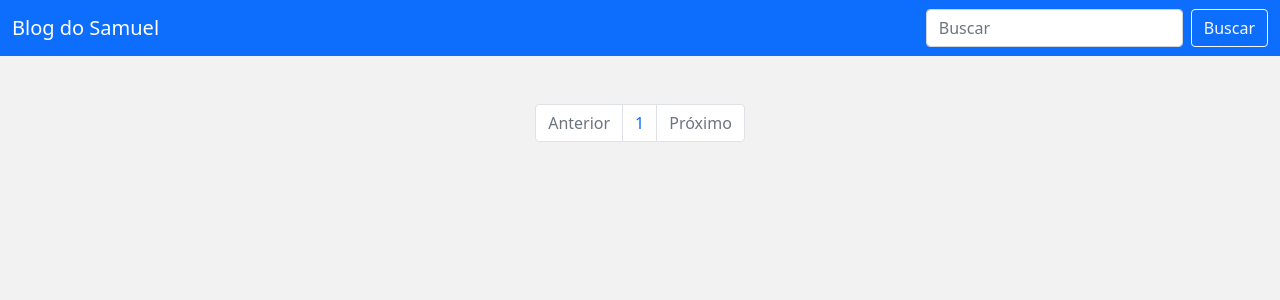
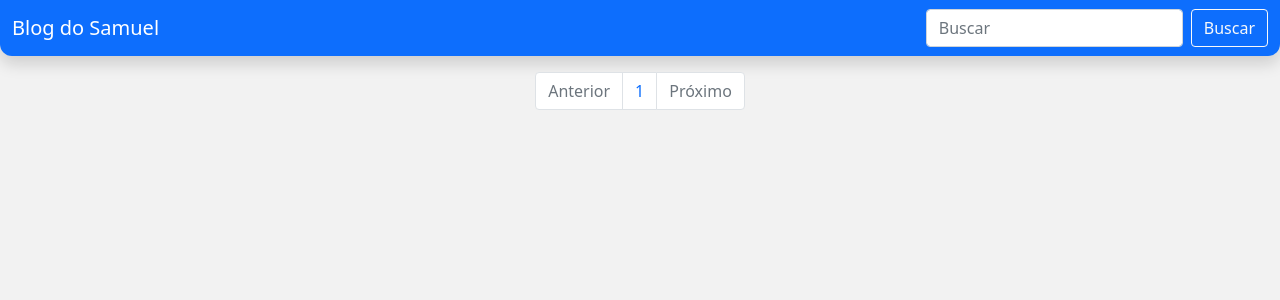
Before and after one commit to samueloliveiraf/projeto-blog, a Django app: page / in a window 1280 px wide. Shown: the top 300 px of the page. Run offline with Django 4.2, Linux system fonts and the light colour scheme; data that the repository does not hold is empty; some libraries are stand-ins or nearby versions.

Commit message:
ajuste nos template + css

```diff
--- a/blog/templates/blog/post/posts.html
+++ b/blog/templates/blog/post/posts.html
@@ -1,17 +1,24 @@
 {% extends 'base.html' %}
+{% load static %}
 
 {% block title %} Meu Blog {% endblock %}
+{% block link %}
+    <link href="{% static 'css/blog.css' %}" type="text/css" rel="stylesheet" media="screen,projection">
+{% endblock %}
+
 {% block content %}
     {% for post in posts %}
+        <a href="{{ post.get_absolute_url }}">
+            <div class="card p-3 mt-3 shadow p-1 rounded">
                 <h3>
-            <a href="{{ post.get_absolute_url }}">
                     {{ post.titulo }}
-            </a>
                 </h3>
                 <p class="date">
                     Publicação {{ post.publicada }} usuário {{ post.autor }}
                 </p>
                 {{ post.corpo|truncatewords:30|linebreaks }}
+            </div>
+        </a>
     {% endfor %}
     {% include "paginacao.html" with page=page_obj %}
 {% endblock %}
--- a/static/css/blog.css
+++ b/static/css/blog.css
@@ -6,3 +6,12 @@ body {
 a {
     text-decoration: none !important;
 }
+
+.card {
+    border-radius: 9px !important;
+    color: #0d6efd !important;
+}
+
+nav {
+    border-radius: 0px 0px 12px 12px !important;
+}
--- a/templates/base.html
+++ b/templates/base.html
@@ -7,9 +7,11 @@
     <link href="{% static 'css/blog.css' %}" type="text/css" rel="stylesheet" media="screen,projection">
     <link href="{% static 'css/bootstrap.min.css' %}" type="text/css" rel="stylesheet" media="screen,projection">
     <title>{% block title %} {% endblock %}</title>
+    {% block link %} {% endblock %}
 </head>
 <body>
-    <nav class="navbar navbar-dark bg-primary">
+
+    <nav class="navbar navbar-dark bg-primary shadow">
         <div class="container-fluid">
             <a href="{% url 'blog:listar_posts' %}" class="navbar-brand">Blog do Samuel</a>
             <form class="d-flex">
@@ -18,10 +20,12 @@
             </form>
         </div>
     </nav>
-    <div class="container mt-5 mb-2" id="content">
+
+    <div class="container mt-3" id="content">
         {% block content %}
         {% endblock %}
     </div>
+
 </body>
 <script src="{% static 'js/bootstrap.bundle.min.js' %}"></script>
 </html>
--- a/templates/paginacao.html
+++ b/templates/paginacao.html
@@ -1,4 +1,4 @@
-<ul class="pagination d-flex justify-content-center mt-5">
+<ul class="pagination d-flex justify-content-center mt-3">
     {% if page_obj.has_previous %}
     <li class="page-item active">
         <a class="page-link" href="?page={{ page_obj.previous_page_number }}">Anterior</a>
```
Also changed, not shown: blog/templates/blog/post/detalhe_post.html (+12 -4 lines). Lines whose indentation alone changed are shown as unchanged.
